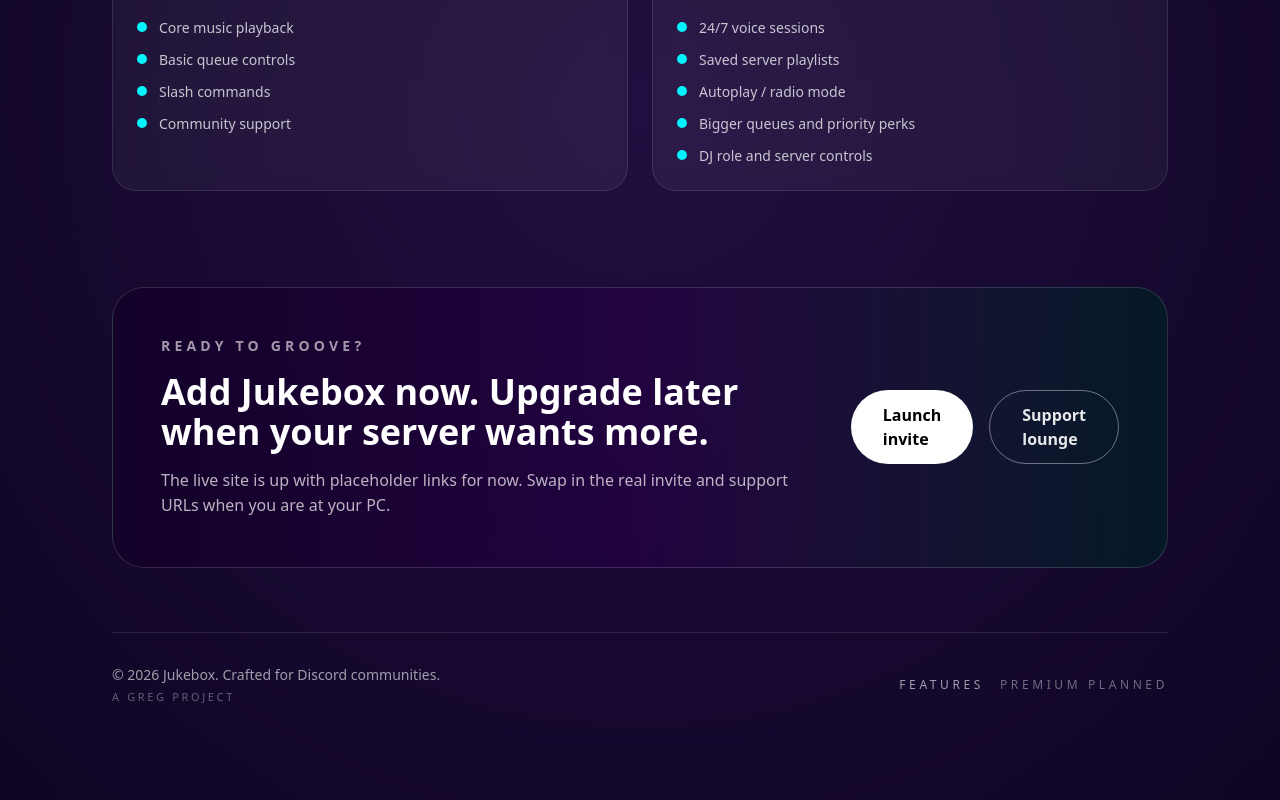
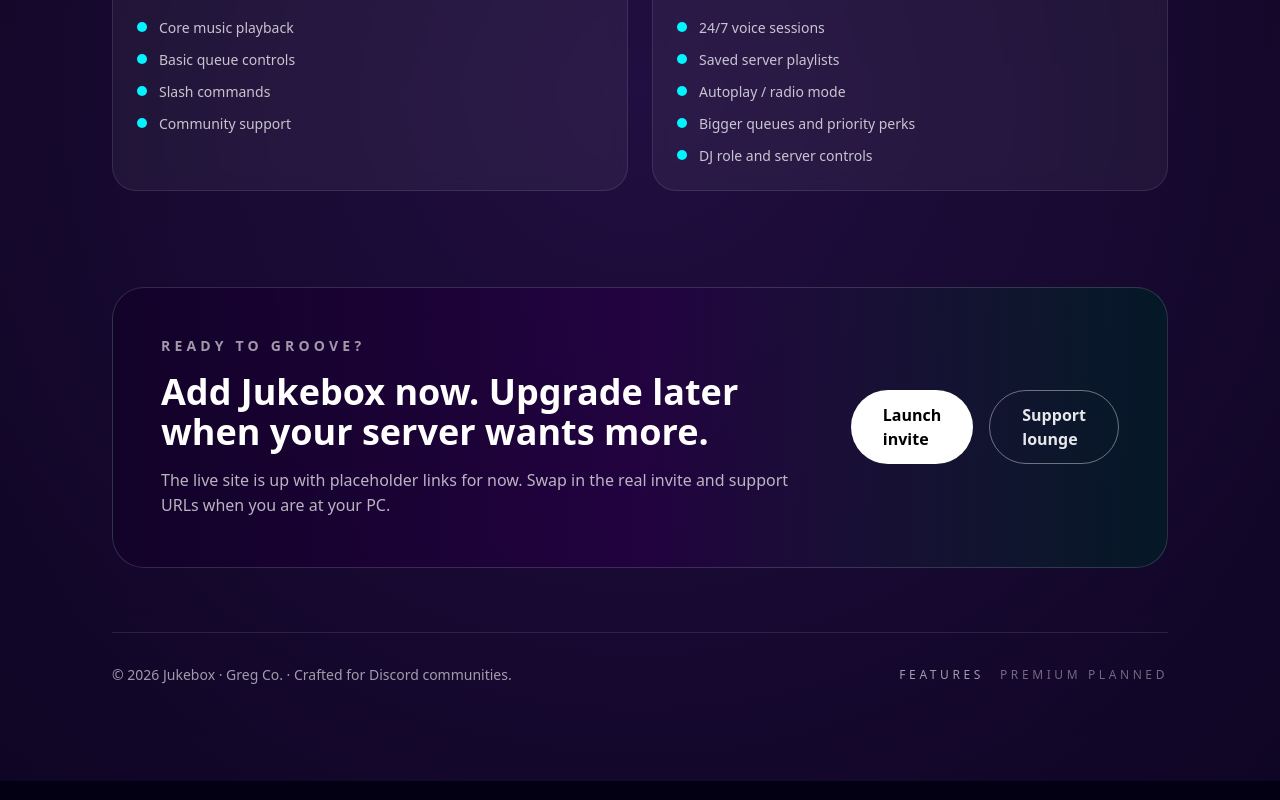
Before and after one commit to jokerai0799/jokerai0799-jukebox-2026-03-17, a Next.js app: page / in a window 1280 px wide. Shown: the part 2688-3488 px from the top of the page. Built offline with nearby package versions, Linux system fonts and the light colour scheme.

Commit message:
refactor: blend Greg signature into footer copyright

```diff
--- a/app/page.tsx
+++ b/app/page.tsx
@@ -357,10 +357,7 @@
         </section>
 
         <footer className="mt-16 flex flex-col gap-3 border-t border-white/10 pt-8 text-sm text-white/60 sm:flex-row sm:items-center sm:justify-between">
-          <div className="flex flex-col gap-1">
-            <span>© {new Date().getFullYear()} Jukebox. Crafted for Discord communities.</span>
-            <span className="text-[11px] uppercase tracking-[0.24em] text-white/35">A Greg project</span>
-          </div>
+          <span>© {new Date().getFullYear()} Jukebox · Greg Co. · Crafted for Discord communities.</span>
           <div className="flex items-center gap-4 text-xs">
             <a href="#features" className="uppercase tracking-[0.3em] text-white/60 hover:text-white">
               Features
```
